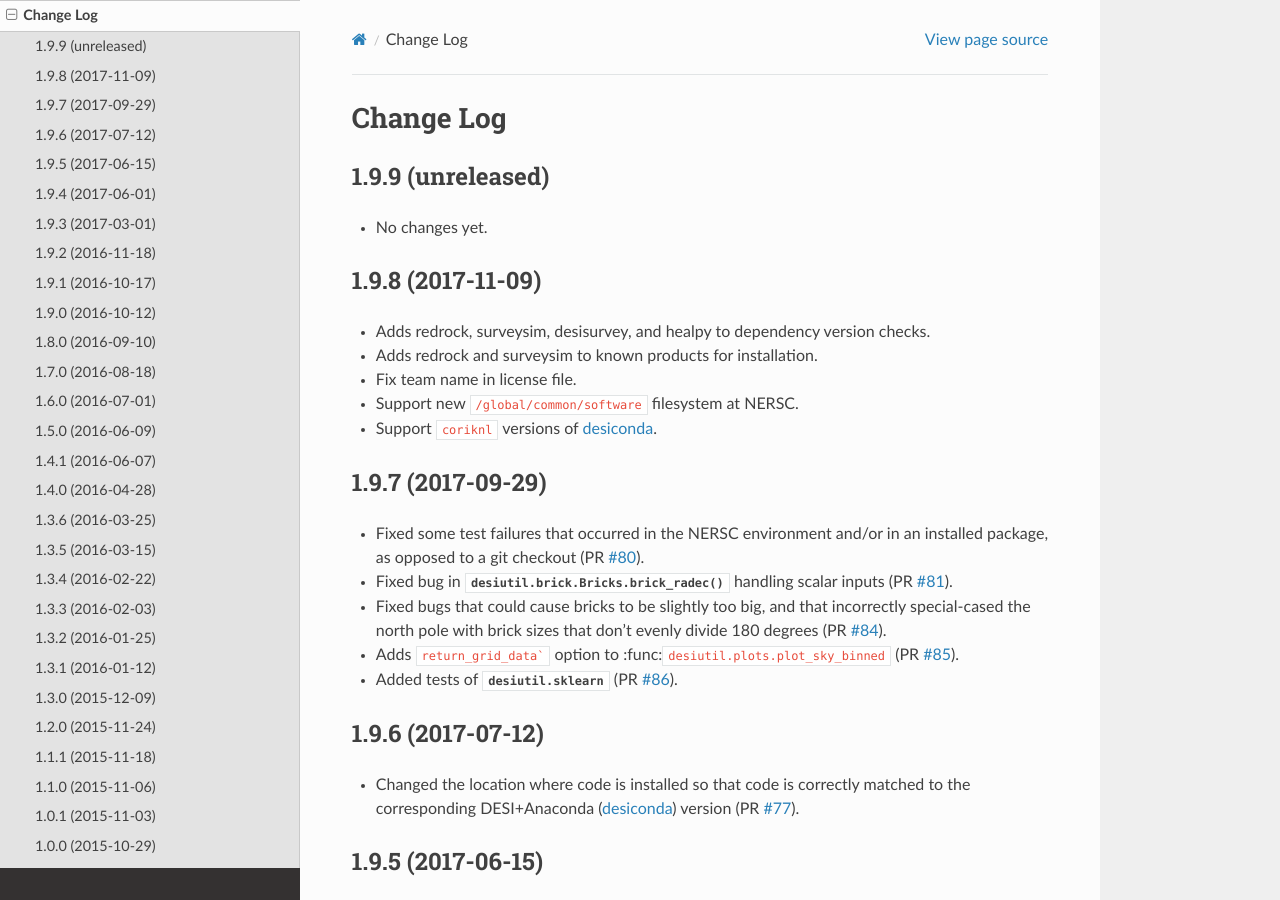
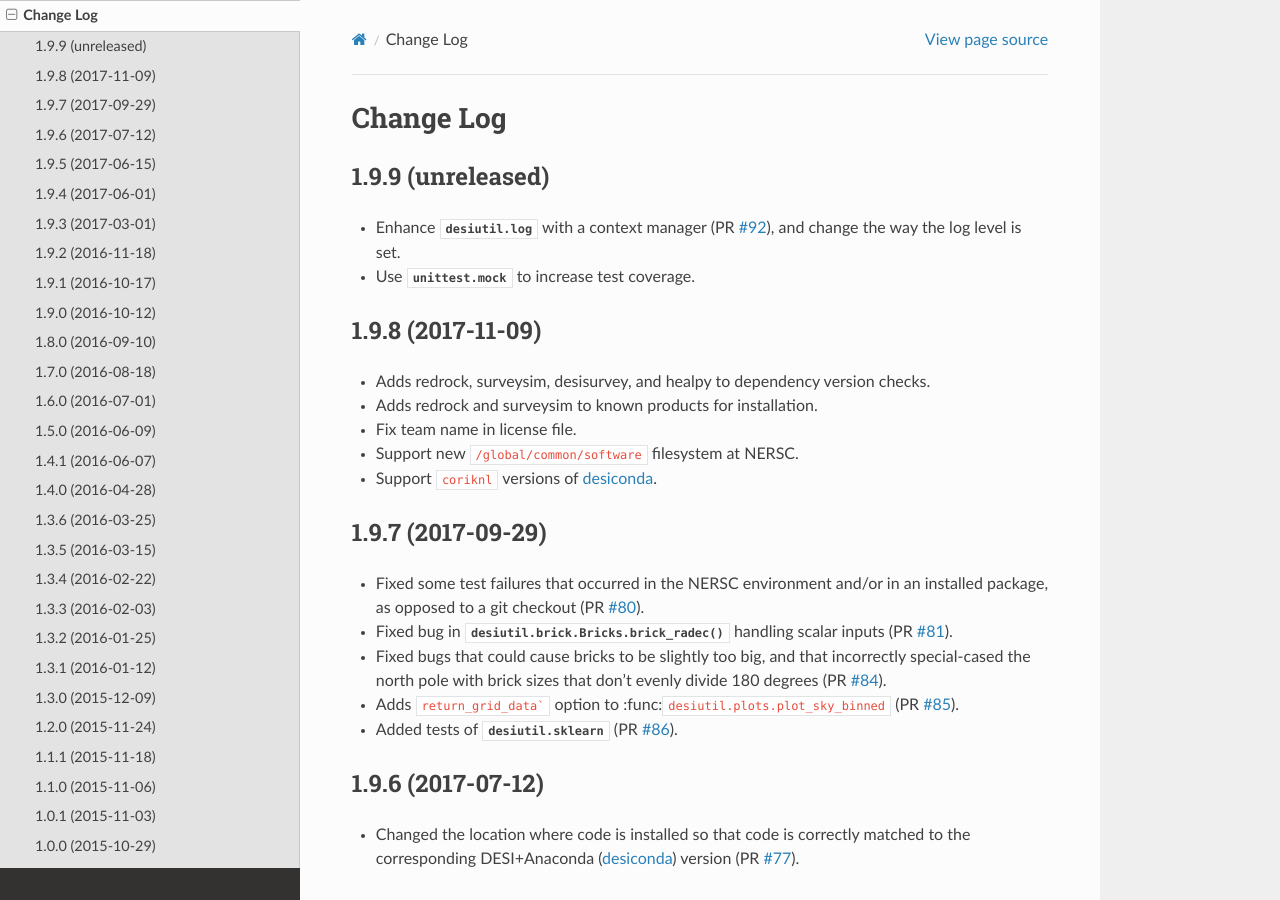
Before and after one commit to desihub/desiutil, a Sphinx documentation site: the page built from doc/changes.rst, in a window 1280 px wide and 900 px high. Built offline with Sphinx 7.4.7 and the Read the Docs theme 2.0.0, drawn with Linux system fonts in a browser that asks for light colours.

Commit message:
update documentation

```diff
--- a/doc/changes.rst
+++ b/doc/changes.rst
@@ -5,7 +5,11 @@ Change Log
 1.9.9 (unreleased)
 ------------------
 
-* No changes yet.
+* Enhance :mod:`desiutil.log` with a context manager (PR `#92`_), and
+  change the way the log level is set.
+* Use :mod:`unittest.mock` to increase test coverage.
+
+.. _`#92`: https://github.com/desihub/desiutil/pull/92
 
 1.9.8 (2017-11-09)
 ------------------
```
Also changed, not shown: 1 other file.
